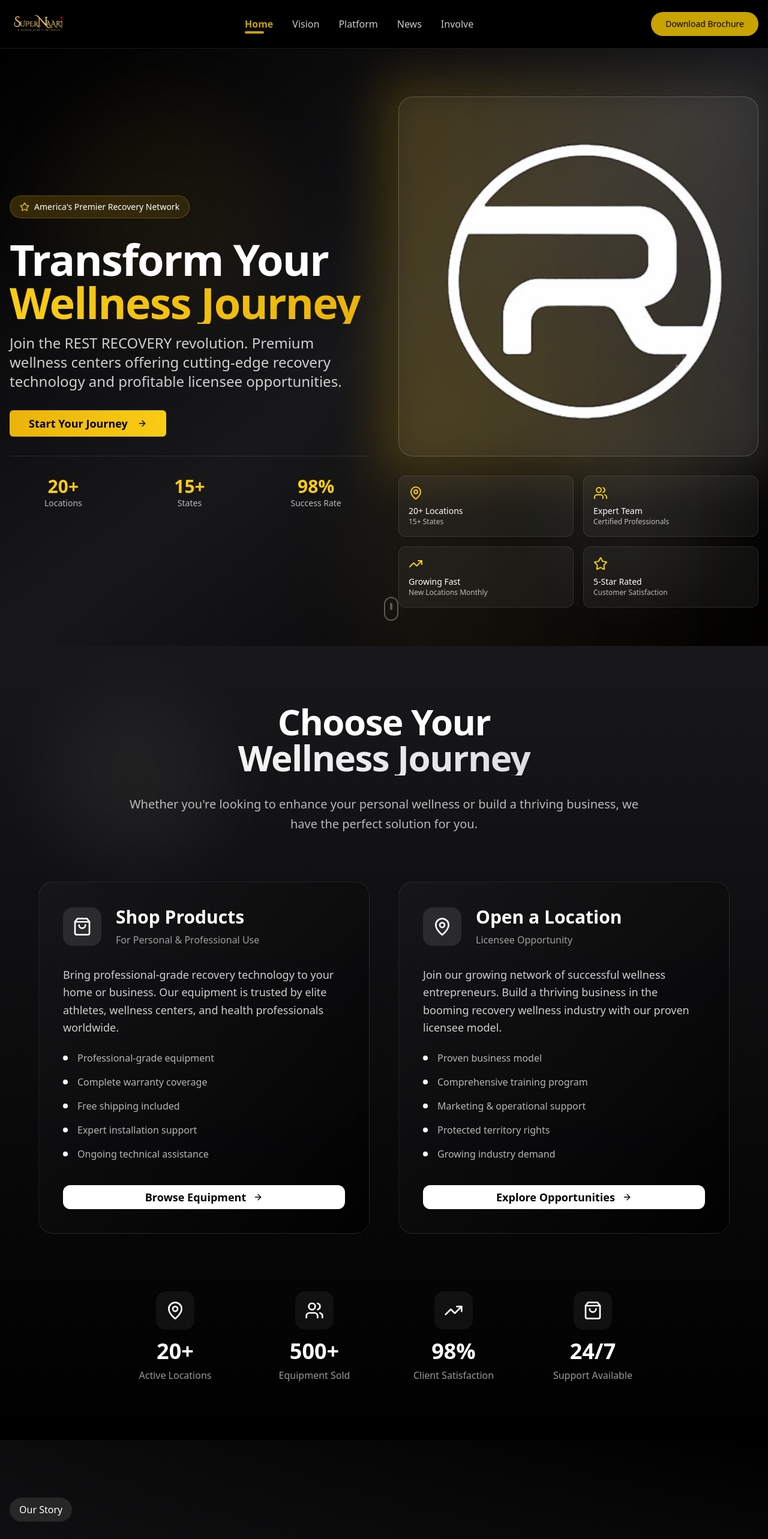
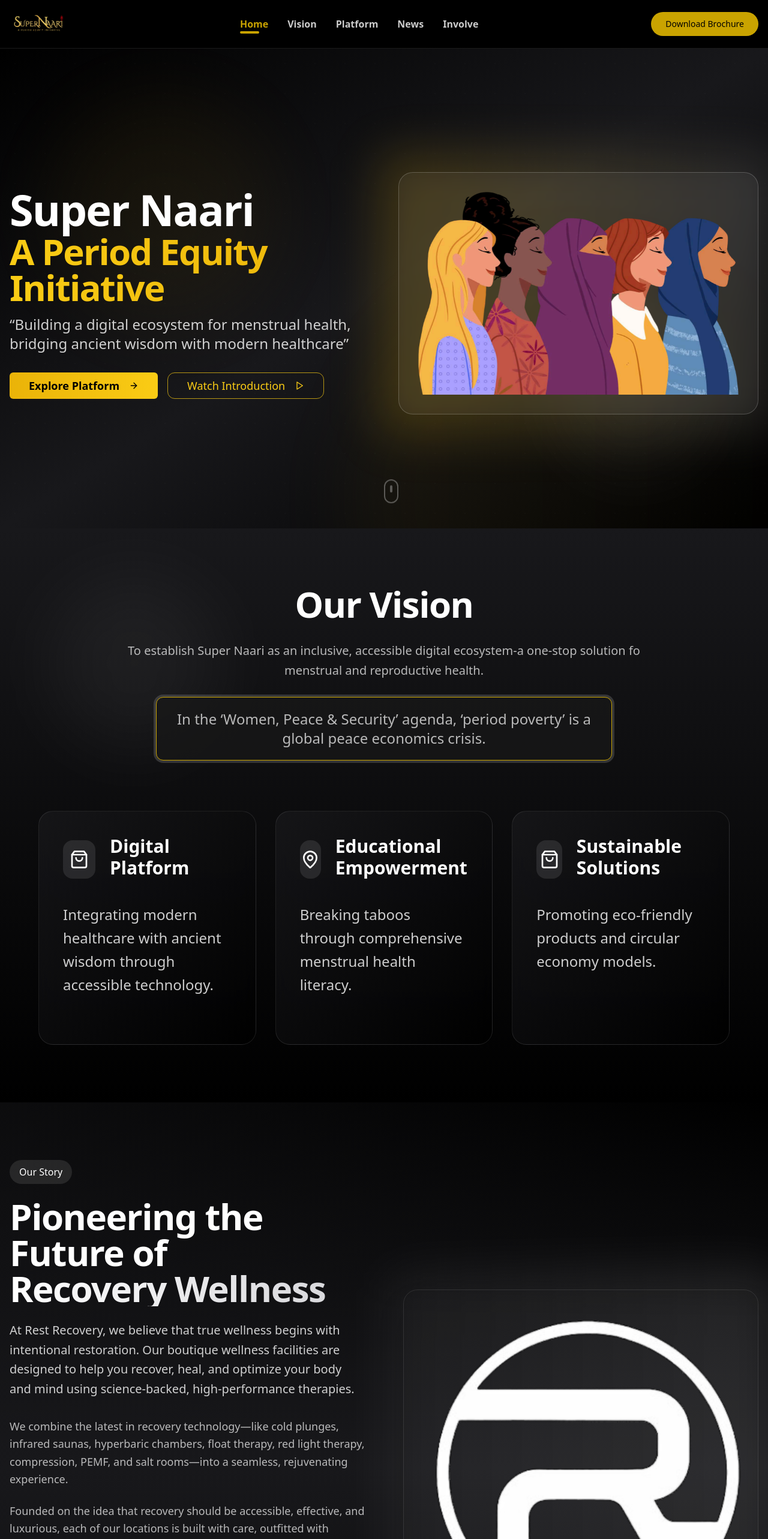
Before and after one commit to RileyTang220/Saroni-Roy-Foundation, a React (Vite) app: page / in a window 1280 px wide. Shown: the top 2566 px of the page at 60% size. Built offline with nearby package versions, Linux system fonts and the light colour scheme.

Commit message:
feat(home): home section + three-column cards + CTAs

```diff
--- a/src/components/DirectionSection.tsx
+++ b/src/components/DirectionSection.tsx
@@ -4,7 +4,7 @@ import { Link } from "react-router-dom";
 
 const DirectionSection = () => {
   return (
-    <section className="py-12 md:py-20 lg:py-24 bg-gradient-to-b from-zinc-900 to-black relative overflow-hidden">
+    <section id="vision" className="py-12 md:py-20 lg:py-24 bg-gradient-to-b from-zinc-900 to-black relative overflow-hidden">
       {/* Background Elements */}
       <div className="absolute inset-0">
         <div className="absolute top-20 left-20 w-72 h-72 bg-white/5 rounded-full blur-3xl" />
@@ -14,145 +14,83 @@ const DirectionSection = () => {
       <div className="container mx-auto px-4 relative z-10">
         <div className="text-center max-w-4xl mx-auto mb-20">
           <h2 className="text-4xl md:text-5xl lg:text-6xl font-bold text-white mb-8 tracking-tight leading-tight">
-            Choose Your
-            <span className="block bg-gradient-to-r from-white to-zinc-300 bg-clip-text text-transparent">
-              Wellness Journey
-            </span>
+            Our Vision
           </h2>
+          {/* Main Paragraph */}
           <p className="text-xl text-white/70 leading-relaxed">
-            Whether you're looking to enhance your personal wellness or build a thriving business,
-            we have the perfect solution for you.
+            To establish Super Naari as an inclusive, accessible digital ecosystem-a one-stop solution  fo menstrual and reproductive health.
           </p>
+          {/* Yellow Highlight */}
+          <blockquote className="mt-6 mx-auto max-w-3xl">
+            <div className="rounded-2xl bg-[#8c8c8c]/30 p-1">
+              <div className="rounded-xl border border-[#c9a300] bg-black/60 px-6 py-5 text-
+              center">
+                <p className="text-lg md:text-2xl text-white/70 leading-relaxed">
+                  In the ‘Women, Peace & Security’ agenda, ‘period poverty’ is a global peace economics crisis.
+                </p>
+              </div>
+            </div>
+          </blockquote>
         </div>
 
-        <div className="grid grid-cols-1 lg:grid-cols-2 gap-12 max-w-6xl mx-auto">
-          {/* Shop Section */}
-          <div className="group bg-gradient-to-br from-zinc-900/80 to-black/80 border border-white/10 rounded-3xl p-10 backdrop-blur-md hover:border-white/20 transition-all duration-500 hover:-translate-y-2 hover:shadow-2xl">
+        <div className="grid grid-cols-1 md:grid-cols-3 gap-8 max-w-6xl mx-auto items-stretch">
+          {/* Digital Section */}
+          <div className="group h-full bg-gradient-to-br from-zinc-900/80 to-black/80 border border-white/10 rounded-3xl p-10 backdrop-blur-md hover:border-white/20 transition-all duration-500 hover:-translate-y-2 hover:shadow-2xl">
             <div className="flex items-center mb-8">
               <div className="w-16 h-16 bg-white/10 rounded-2xl flex items-center justify-center mr-6">
                 <ShoppingBag className="w-8 h-8 text-white" />
               </div>
               <div>
-                <h3 className="text-3xl font-bold text-white mb-2">Shop Products</h3>
-                <p className="text-white/60">For Personal & Professional Use</p>
+                <h3 className="text-3xl font-bold text-white mb-2">Digital Platform</h3>
               </div>
             </div>
 
             <div className="space-y-6 mb-10">
-              <p className="text-lg text-white/80 leading-relaxed">
-                Bring professional-grade recovery technology to your home or business.
-                Our equipment is trusted by elite athletes, wellness centers, and health professionals worldwide.
+              <p className="text-2xl text-white/80 leading-relaxed">
+                Integrating modern healthcare with ancient wisdom through accessible technology.
               </p>
-
-              <div className="space-y-4">
-                {shopFeatures.map((feature, index) => (
-                  <div key={index} className="flex items-center">
-                    <div className="w-2 h-2 bg-white rounded-full mr-4" />
-                    <span className="text-white/70">{feature}</span>
-                  </div>
-                ))}
-              </div>
             </div>
-
-            <Link to="/shop">
-              <Button className="bg-white text-black hover:bg-white/90 w-full py-4 rounded-xl text-lg font-semibold flex items-center justify-center gap-3 group-hover:shadow-lg transition-all duration-300">
-                Browse Equipment
-                <ArrowRight className="w-5 h-5 group-hover:translate-x-1 transition-transform" />
-              </Button>
-            </Link>
           </div>
 
-          {/* Licensee Section */}
-          <div className="group bg-gradient-to-br from-zinc-900/80 to-black/80 border border-white/10 rounded-3xl p-10 backdrop-blur-md hover:border-white/20 transition-all duration-500 hover:-translate-y-2 hover:shadow-2xl">
+          {/* Educational Section */}
+          <div className="group h-full bg-gradient-to-br from-zinc-900/80 to-black/80 border border-white/10 rounded-3xl p-10 backdrop-blur-md hover:border-white/20 transition-all duration-500 hover:-translate-y-2 hover:shadow-2xl">
             <div className="flex items-center mb-8">
               <div className="w-16 h-16 bg-white/10 rounded-2xl flex items-center justify-center mr-6">
                 <MapPin className="w-8 h-8 text-white" />
               </div>
               <div>
-                <h3 className="text-3xl font-bold text-white mb-2">Open a Location</h3>
-                <p className="text-white/60">Licensee Opportunity</p>
+                <h3 className="text-3xl font-bold text-white mb-2">Educational Empowerment</h3>
               </div>
             </div>
 
             <div className="space-y-6 mb-10">
-              <p className="text-lg text-white/80 leading-relaxed">
-                Join our growing network of successful wellness entrepreneurs.
-                Build a thriving business in the booming recovery wellness industry with our proven licensee model.
+              <p className="text-2xl text-white/80 leading-relaxed">
+                Breaking taboos through comprehensive menstrual health literacy.
               </p>
+            </div>
+          </div>
 
-              <div className="space-y-4">
-                {licenseeFeatures.map((feature, index) => (
-                  <div key={index} className="flex items-center">
-                    <div className="w-2 h-2 bg-white rounded-full mr-4" />
-                    <span className="text-white/70">{feature}</span>
-                  </div>
-                ))}
+          {/* Sustainable Section */}
+          <div className="group h-full bg-gradient-to-br from-zinc-900/80 to-black/80 border border-white/10 rounded-3xl p-10 backdrop-blur-md hover:border-white/20 transition-all duration-500 hover:-translate-y-2 hover:shadow-2xl">
+            <div className="flex items-center mb-8">
+              <div className="w-16 h-16 bg-white/10 rounded-2xl flex items-center justify-center mr-6">
+                <ShoppingBag className="w-8 h-8 text-white" />
+              </div>
+              <div>
+                <h3 className="text-3xl font-bold text-white mb-2">Sustainable Solutions</h3>
               </div>
             </div>
 
-            <Link to="/licensee">
-              <Button className="bg-white text-black hover:bg-white/90 w-full py-4 rounded-xl text-lg font-semibold flex items-center justify-center gap-3 group-hover:shadow-lg transition-all duration-300">
-                Explore Opportunities
-                <ArrowRight className="w-5 h-5 group-hover:translate-x-1 transition-transform" />
-              </Button>
-            </Link>
+            <div className="space-y-6 mb-10">
+              <p className="text-2xl text-white/80 leading-relaxed">
+                Promoting eco-friendly products and circular economy models.
+              </p>
+            </div>
           </div>
-        </div>
-
-        {/* Stats Section */}
-        <div className="mt-24 grid grid-cols-2 md:grid-cols-4 gap-8 max-w-4xl mx-auto">
-          {stats.map((stat, index) => (
-            <div key={index} className="text-center group">
-              <div className="w-16 h-16 bg-white/5 rounded-2xl flex items-center justify-center mx-auto mb-4 group-hover:bg-white/10 transition-colors">
-                <stat.icon className="w-8 h-8 text-white" />
-              </div>
-              <div className="text-3xl md:text-4xl font-bold text-white mb-2">{stat.number}</div>
-              <div className="text-white/60 font-medium">{stat.label}</div>
-            </div>
-          ))}
         </div>
       </div>
     </section>
   );
 };
 
-const shopFeatures = [
-  "Professional-grade equipment",
-  "Complete warranty coverage",
-  "Free shipping included",
-  "Expert installation support",
-  "Ongoing technical assistance"
-];
-
-const licenseeFeatures = [
-  "Proven business model",
-  "Comprehensive training program",
-  "Marketing & operational support",
-  "Protected territory rights",
-  "Growing industry demand"
-];
-
-const stats = [
-  {
-    icon: MapPin,
-    number: "20+",
-    label: "Active Locations"
-  },
-  {
-    icon: Users,
-    number: "500+",
-    label: "Equipment Sold"
-  },
-  {
-    icon: TrendingUp,
-    number: "98%",
-    label: "Client Satisfaction"
-  },
-  {
-    icon: ShoppingBag,
-    number: "24/7",
-    label: "Support Available"
-  }
-];
-
 export default DirectionSection;
--- a/src/components/HeroSection.tsx
+++ b/src/components/HeroSection.tsx
@@ -23,7 +23,7 @@ const HeroSection = () => {
   };
 
   return (
-    <section className="relative min-h-screen bg-gradient-to-br from-black via-zinc-900 to-black overflow-hidden">
+    <section id="home" className="relative min-h-screen bg-gradient-to-br from-black via-zinc-900 to-black overflow-hidden">
       {/* Animated Background Elements */}
       <div className="absolute inset-0">
         <div className="absolute top-20 left-20 w-96 h-96 bg-yellow-500/10 rounded-full blur-3xl animate-pulse" />
@@ -39,38 +39,53 @@ const HeroSection = () => {
           {/* Left Content */}
           <div className={`space-y-8 ${isVisible ? 'animate-fade-in' : 'opacity-0'}`}>
             {/* Badge */}
-            <div className="inline-flex items-center px-4 py-2 bg-gradient-to-r from-yellow-500/20 to-yellow-400/10 rounded-full border border-yellow-500/30 backdrop-blur-sm">
+            {/* <div className="inline-flex items-center px-4 py-2 bg-gradient-to-r from-yellow-500/20 to-yellow-400/10 rounded-full border border-yellow-500/30 backdrop-blur-sm">
               <Star className="w-4 h-4 text-yellow-400 mr-2" />
               <span className="text-sm font-medium text-white">America's Premier Recovery Network</span>
-            </div>
+            </div> */}
 
             {/* Main Headline */}
             <div className="space-y-4">
               <h1 className="text-4xl md:text-6xl lg:text-7xl font-bold text-white leading-tight tracking-tight">
-                Transform Your
-                <span className="block bg-gradient-to-r from-yellow-400 to-yellow-500 bg-clip-text text-transparent">
-                  Wellness Journey
+                Super Naari
+                <span className="block mt-1 text-xl md:text-5xl lg:text-6xl font-semibold leading-snug bg-gradient-to-r from-yellow-400 to-yellow-500 bg-clip-text text-transparent">
+                  A Period Equity Initiative
                 </span>
               </h1>
               <p className="text-xl md:text-2xl text-white/80 max-w-2xl leading-relaxed">
-                Join the REST RECOVERY revolution. Premium wellness centers offering cutting-edge recovery technology and profitable licensee opportunities.
+                “Building a digital ecosystem for menstrual health, bridging ancient wisdom with modern healthcare”
               </p>
             </div>
 
             {/* CTA Buttons */}
             <div className="flex flex-col sm:flex-row gap-4">
+              {/* Primary */}
               <Button
                 size="lg"
-                className="bg-gradient-to-r from-yellow-500 to-yellow-400 hover:from-yellow-400 hover:to-yellow-300 text-black font-semibold px-8 py-4 text-lg hover-scale group"
-                onClick={() => scrollToSection('contact')}
+                className="bg-gradient-to-r from-yellow-500 to-yellow-400 hover:from-yellow-400 hover:to-yellow-300
+               text-black font-semibold px-8 py-4 text-lg group"
+               onClick={() => scrollToSection('vision')}
+               >
+                Explore Platform
+                <ArrowRight className="ml-2 w-5 h-5 transition-transform group-hover:translate-x-1" />
+              </Button>
+
+              {/* Secondary */}
+              <Button
+              size="lg"
+              variant="ghost"
+              onClick={() => scrollToSection('intro')}
+              className="px-8 py-4 text-lg rounded-xl
+               text-yellow-400 border border-yellow-400/70
+               hover:bg-yellow-400/10 hover:text-yellow-300"
               >
-                Start Your Journey
-                <ArrowRight className="ml-2 w-5 h-5 group-hover:translate-x-1 transition-transform" />
+                Watch Introduction
+                <Play className="ml-2 w-5 h-5" />
               </Button>
             </div>
 
             {/* Social Proof Stats */}
-            <div className="grid grid-cols-3 gap-8 pt-8 border-t border-white/10">
+            {/* <div className="grid grid-cols-3 gap-8 pt-8 border-t border-white/10">
               <div className="text-center">
                 <div className="text-3xl font-bold text-yellow-400">20+</div>
                 <div className="text-sm text-white/70">Locations</div>
@@ -83,7 +98,7 @@ const HeroSection = () => {
                 <div className="text-3xl font-bold text-yellow-400">98%</div>
                 <div className="text-sm text-white/70">Success Rate</div>
               </div>
-            </div>
+            </div> */}
           </div>
 
           {/* Right Content - Logo & Features */}
@@ -93,15 +108,15 @@ const HeroSection = () => {
               <div className="absolute -inset-8 bg-gradient-to-r from-yellow-500/20 to-white/10 rounded-3xl blur-2xl group-hover:blur-3xl transition-all duration-700" />
               <div className="relative rounded-3xl overflow-hidden border border-white/20 backdrop-blur-sm bg-white/5 p-8 hover-scale">
                 <img
-                  alt="REST RECOVERY - Premier Wellness & Recovery Centers"
+                  alt="girls"
                   className="w-full h-auto object-contain transform group-hover:scale-105 transition-transform duration-700"
-                  src="/lovable-uploads/b75b628b-2cba-4748-8f80-792a5ae8ee1d.png"
+                  src="/lovable-uploads/girls.png"
                 />
               </div>
             </div>
 
             {/* Quick Features */}
-            <div className="grid grid-cols-2 gap-4">
+            {/* <div className="grid grid-cols-2 gap-4">
               <div className="bg-white/5 backdrop-blur-sm rounded-xl p-4 border border-white/10 hover:border-yellow-500/30 transition-colors hover-scale">
                 <MapPin className="w-6 h-6 text-yellow-400 mb-2" />
                 <div className="text-sm font-medium text-white">20+ Locations</div>
@@ -122,7 +137,7 @@ const HeroSection = () => {
                 <div className="text-sm font-medium text-white">5-Star Rated</div>
                 <div className="text-xs text-white/70">Customer Satisfaction</div>
               </div>
-            </div>
+            </div> */}
           </div>
         </div>
       </div>
--- a/src/components/Navbar.tsx
+++ b/src/components/Navbar.tsx
@@ -11,112 +11,10 @@ import {
   NavigationMenuTrigger,
 } from "@/components/ui/navigation-menu";
 
-// // Locations data - organized by state
-// const webLocations = [
-//   // Arizona
-//   {
-//     city: "Buckeye",
-//     state: "AZ",
-//     website: "https://www.RestRecoveryBuckeye.com"
-//   }, {
-//     city: "Chandler",
-//     state: "AZ",
-//     website: "https://www.RestRecoveryChandler.com"
-//   }, {
-//     city: "Gilbert",
-//     state: "AZ",
-//     website: "https://www.RestRecoveryGilbert.com"
-//   }, {
-//     city: "North Phoenix",
-//     state: "AZ",
-//     website: "https://www.RestRecoveryNorthPhoenix.com"
-//   },
-//   // California
-//   {
-//     city: "Oceanside",
-//     state: "CA",
-//     website: "https://www.RestRecoverySandiego.com"
-//   }, {
-//     city: "Roseville",
-//     state: "CA",
-//     website: "https://www.RestRecoveryRoseville.com"
-//   },
-//   // Colorado
-//   {
-//     city: "Denver",
-//     state: "CO",
-//     website: "https://www.RestRecoveryDenver.com"
-//   }, {
-//     city: "Superior",
-//     state: "CO",
-//     website: "https://www.restrecoverysuperior.com"
-//   },
-//   // Florida
-//   {
-//     city: "Fort Walton",
-//     state: "FL",
-//     website: "https://www.RestRecoveryFortWalton.com"
-//   },
-//   // Idaho
-//   {
-//     city: "Meridian",
-//     state: "ID",
-//     website: "https://www.RestRecoveryMeridian.com"
-//   },
-//   // Massachusetts
-//   {
-//     city: "Groton",
-//     state: "MA",
-//     website: "https://www.RestRecoveryGroton.com"
-//   },
-//   // Mississippi
-//   {
-//     city: "Gluckstadt",
-//     state: "MS",
-//     website: "https://www.RestRecoveryGluckstadt.com"
-//   }, {
-//     city: "Jackson",
-//     state: "MS",
-//     website: "https://www.RestRecoveryJackson.com"
-//   },
-//   // New Jersey
-//   {
-//     city: "Wayne",
-//     state: "NJ",
-//     website: "https://www.restrecovrywayne.com"
-//   },
-//   // Oregon
-//   {
-//     city: "Portland",
-//     state: "OR",
-//     website: "https://www.RestRecoveryPortland.com"
-//   },
-//   // Texas
-//   {
-//     city: "San Antonio",
-//     state: "TX",
-//     website: "https://www.RestRecoverySanAntonio.com"
-//   },
-//   // Utah
-//   {
-//     city: "Bountiful",
-//     state: "UT",
-//     website: "https://www.RestRecoveryBountiful.com"
-//   }, {
-//     city: "Ephraim",
-//     state: "UT",
-//     website: "https://www.RestRecoveryEphraim.com"
-//   },
-//   // Virginia
-//   {
-//     city: "Ashburn",
-//     state: "VA",
-//     website: "https://www.restrecoveryvirginia.com"
-//   }
-// ];
-
 const Navbar = () => {
   const [isMenuOpen, setIsMenuOpen] = useState(false);
+  const [active, setActive] =
+    useState<'home' | 'vision' | 'platform' | 'news' | 'involve'>('home');
 
   const scrollToSection = (sectionId: string) => {
     try {
@@ -153,70 +51,80 @@ const Navbar = () => {
 
         {/* Desktop Navigation */}
         <nav className="hidden md:flex items-center space-x-8">
-          <NavLink
-            to="/"
-            end
-            className={({ isActive }) =>
-              `font-semibold transition-colors relative
-            ${isActive
+          <a
+            href="#home"
+            onClick={(e) => {
+              e.preventDefault();
+              scrollToSection('home');
+              setActive('home');
+            }}
+            className={`font-semibold transition-colors relative
+              ${active === 'home'
                 ? 'text-[#c9a300] after:content-[""] after:absolute after:left-0 after:-bottom-1 after:h-1 after:w-8 after:bg-[#c9a300] after:rounded'
-                : 'text-white/80 hover:text-white'}`
-            }
+                : 'text-white/80 hover:text-white'}`}
           >
             Home
-          </NavLink>
+          </a>
 
-          <NavLink
-          to="/licensee"
-          end
-            className={({ isActive }) =>
-              `font-medium transition-colors relative
-            ${isActive
+          <a
+            href="#vision"
+            onClick={(e) => {
+              e.preventDefault();
+              scrollToSection('vision');
+              setActive('vision');
+            }}
+            className={`font-semibold transition-colors relative
+              ${active === 'vision'
                 ? 'text-[#c9a300] after:content-[""] after:absolute after:left-0 after:-bottom-1 after:h-1 after:w-8 after:bg-[#c9a300] after:rounded'
-                : 'text-white/80 hover:text-white'}`
-            }
+                : 'text-white/80 hover:text-white'}`}
           >
             Vision
-          </NavLink>
+          </a>
 
-          <NavLink
-            to="/shop"
-            end
-            className={({ isActive }) =>
-              `font-medium transition-colors relative
-            ${isActive
+          <a
+            href="#platform"
+            onClick={(e) => {
+              e.preventDefault();
+              scrollToSection('platform');
+              setActive('platform');
+            }}
+            className={`font-semibold transition-colors relative
+              ${active === 'platform'
                 ? 'text-[#c9a300] after:content-[""] after:absolute after:left-0 after:-bottom-1 after:h-1 after:w-8 after:bg-[#c9a300] after:rounded'
-                : 'text-white/80 hover:text-white'}`
-            }
+                : 'text-white/80 hover:text-white'}`}
           >
             Platform
-          </NavLink>
+          </a>
 
-          <NavLink
-            to="/news"
-            end
-            className={({ isActive }) =>
-              `font-medium transition-colors relative
-            ${isActive
+          <a
+            href="#news"
+            onClick={(e) => {
+              e.preventDefault();
+              scrollToSection('news');
+              setActive('news');
+            }}
+            className={`font-semibold transition-colors relative
+              ${active === 'news'
                 ? 'text-[#c9a300] after:content-[""] after:absolute after:left-0 after:-bottom-1 after:h-1 after:w-8 after:bg-[#c9a300] after:rounded'
-                : 'text-white/80 hover:text-white'}`
-            }
+                : 'text-white/80 hover:text-white'}`}
           >
             News
-          </NavLink>
+          </a>
 
-          <NavLink
-            to="/involve"
-            end
-            className={({ isActive }) =>
-              `font-medium transition-colors relative
-            ${isActive
+          <a
+            href="#involve"
+            onClick={(e) => {
+              e.preventDefault();
+              scrollToSection('involve');
+              setActive('involve');
+            }}
+            className={`font-semibold transition-colors relative
+              ${active === 'involve'
                 ? 'text-[#c9a300] after:content-[""] after:absolute after:left-0 after:-bottom-1 after:h-1 after:w-8 after:bg-[#c9a300] after:rounded'
-                : 'text-white/80 hover:text-white'}`
-            }
+                : 'text-white/80 hover:text-white'}`}
           >
             Involve
-          </NavLink>
+          </a>
         </nav>
 
         {/* Desktop Button */}
--- a/src/components/NewArrivalsSection.tsx
+++ b/src/components/NewArrivalsSection.tsx
@@ -4,7 +4,7 @@ import { Link } from "react-router-dom";
 
 const NewArrivalsSection = () => {
   return (
-    <section className="py-12 md:py-20 lg:py-24 bg-gradient-to-b from-black to-zinc-900">
+    <section id="news" className="py-12 md:py-20 lg:py-24 bg-gradient-to-b from-black to-zinc-900">
       <div className="container mx-auto px-4">
         <div className="text-center max-w-4xl mx-auto mb-20">
           <span className="inline-block px-4 py-2 bg-white/10 text-white rounded-full font-medium mb-6">
--- a/src/components/StorySection.tsx
+++ b/src/components/StorySection.tsx
@@ -4,7 +4,7 @@ import { Link } from "react-router-dom";
 
 const StorySection = () => {
   return (
-    <section className="py-12 md:py-20 lg:py-24 bg-gradient-to-b from-black via-zinc-900 to-black relative overflow-hidden">
+    <section id="platform" className="py-12 md:py-20 lg:py-24 bg-gradient-to-b from-black via-zinc-900 to-black relative overflow-hidden">
       {/* Background gradient overlay */}
       <div className="absolute inset-0 bg-gradient-to-r from-zinc-900/50 to-transparent" />
 
--- a/src/components/TestimonialsSection.tsx
+++ b/src/components/TestimonialsSection.tsx
@@ -4,7 +4,7 @@ import { Star } from "lucide-react";
 
 const TestimonialsSection = () => {
   return (
-    <section className="py-12 md:py-16 lg:py-20 bg-black border-t border-white/5">
+    <section id="involve" className="py-12 md:py-16 lg:py-20 bg-black border-t border-white/5">
       <div className="container mx-auto px-4">
         <div className="text-center max-w-3xl mx-auto mb-16">
           <span className="inline-block px-4 py-2 bg-white/5 text-white rounded-full font-medium mb-4">
```
Also changed, not shown: src/App.tsx (+6 -4 lines), public/lovable-uploads/girls.png (added).
